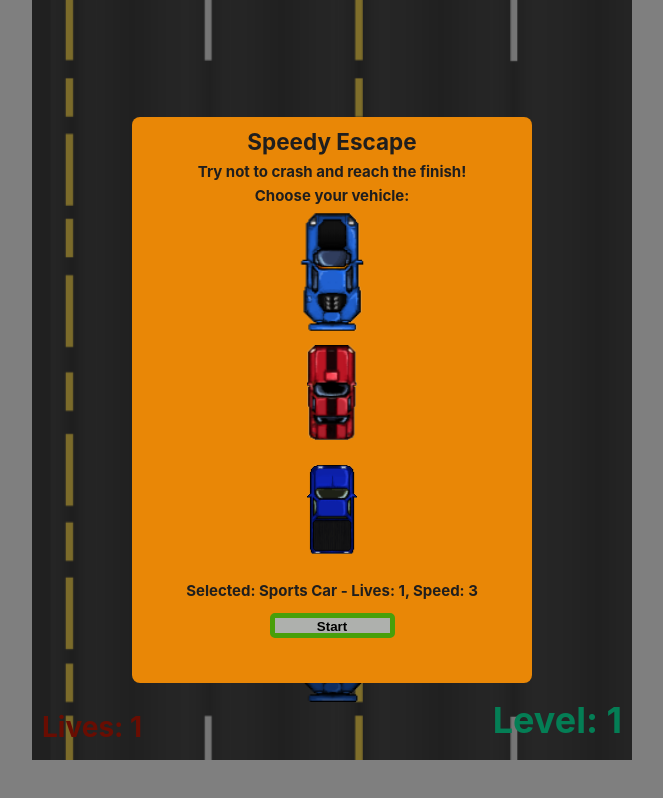
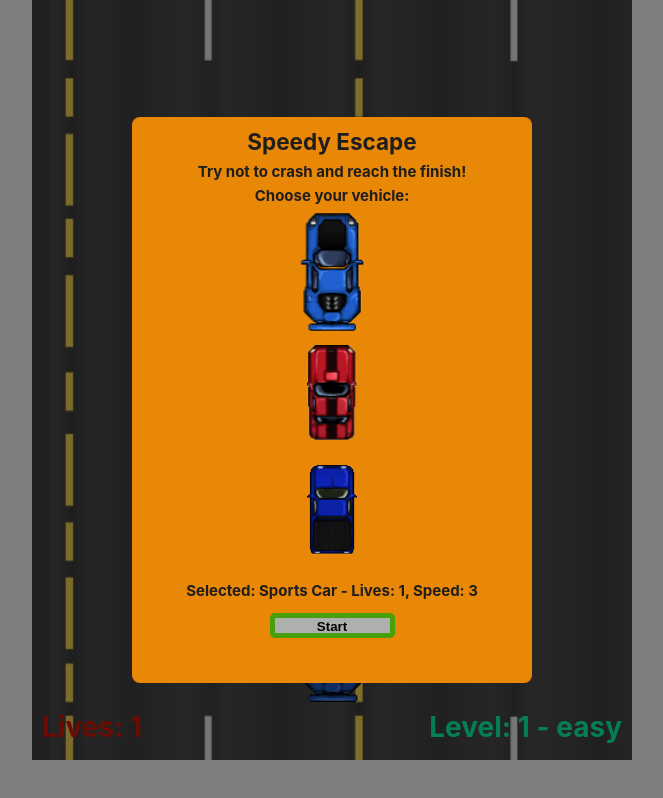
Before and after one commit to peter115342/webte1_final_PWA_Game, a Vue app: page / in a window 1280 px wide. Shown: the whole page, without its empty margins (308-971 px from the left). Built offline with nearby package versions, Linux system fonts and the light colour scheme.

Commit message:
Added reset after losing all lives

```diff
--- a/src/App.vue
+++ b/src/App.vue
@@ -6,7 +6,7 @@ import { ref } from 'vue';
 
 <template>
   <div class="main-container">
-    <GameRender @level-finished="openModal" />
+    <GameRender @level-finished="openModal" @game-over="openModal" />
     <Modal :visible="isModalVisible" @close="closeModal" />
   </div>
 </template>
--- a/src/components/GameRender.vue
+++ b/src/components/GameRender.vue
@@ -15,11 +15,15 @@
 
     <div class="lives-container"> Lives: {{ selectedVehicleLives }}</div>
 
-    <div class="finish-line" v-if="showFinishLine">Finish Line</div>
+    <div class="finish-line" v-if="showFinishLine">
+      <img
+        :style="{ left: `${finishLine.x}px`, top: `${finishLine.y}px`, width: '100px', position: 'absolute' }"
+        src="@/assets/finish_flag.png"
+        alt="Finish Flag"
+      />
+    </div>
 
-    <div class="level-counter">Level: {{ currentLevel }}</div>
-
-
+    <div class="level-counter">Level: {{ currentLevel }} - {{ getCurrentLevelDifficulty() }}</div>
   </div>
 </template>
 
@@ -52,7 +56,7 @@ export default {
       maxObstacles: 0,
       levels: [],
       showFinishLine: false,
-      finishLineY: 100,
+      finishLine: { x: 0, y: 0, speed: 2 }, // Finish line position and speed
       passedObstaclesCount: 0,
       displayModal: true,
       isGyroscopeSupported: false,
@@ -76,6 +80,16 @@ export default {
 
       if (newX >= 0 && newX + this.imageWidth <= renderWindowWidth) {
         this.imagePosition.x = newX;
+      }
+    },
+    getCurrentLevelDifficulty() {
+      const level = this.levels.find((lvl) => lvl.id === this.currentLevel);
+
+      if (level) {
+        return level.difficulty;
+      } else {
+        console.warn('Level not found:', this.currentLevel);
+        return 'Unknown';
       }
     },
     updateSelectedVehicle(vehicle) {
@@ -112,8 +126,8 @@ export default {
       const obstacleTop = obstacle.y;
       const obstacleBottom = obstacleTop + 65;
 
-      const horizontalOverlap = carLeft < obstacleRight && carRight > obstacleLeft;
-      const verticalOverlap = carTop < obstacleBottom && carBottom > obstacleTop;
+      const horizontalOverlap = carLeft-5 < obstacleRight && carRight+5 > obstacleLeft;
+      const verticalOverlap = carTop-5 < obstacleBottom && carBottom+5 > obstacleTop;
 
       if (horizontalOverlap && verticalOverlap) {
         console.log('Collision Detected:');
@@ -137,6 +151,8 @@ export default {
 
     if (this.selectedVehicleLives === 0) {
       console.log('Game Over!');
+      this.$emit('game-over');
+      this.resetGame();
     } else {
       console.log(`Lives remaining: ${this.selectedVehicleLives}`);
     }
@@ -149,20 +165,25 @@ export default {
 
         const images = [obstacleVanImage, obstacleTaxiImage, obstacleAmbulanceImage];
 
+        const obstacleWidth = window.innerWidth <= 600 ? 40 : 65; // Adjusted width based on window width
+
         const newObstacle = {
           id: this.obstacles.length + 1,
-      x: Math.random() * (this.$refs.renderWindow.clientWidth - 65), // Adjusted for the width of the obstacle
+          x: Math.random() * (this.$refs.renderWindow.clientWidth - obstacleWidth),
           y: Math.random() * -450,
-      width: 65,
+          width: obstacleWidth,
           speed: this.selectedVehicleSpeed * 2,
           image: images[Math.floor(Math.random() * images.length)],
           zIndex: 0,
         };
 
-    // Check for collisions with existing obstacles
         const collision = this.visibleObstacles.some((obstacle) => {
-      const horizontalOverlap = Math.abs(newObstacle.x - obstacle.x) < 65;
-      const verticalOverlap = Math.abs(newObstacle.y - obstacle.y) < 65;
+          const horizontalGap = 15; // Adjust the desired horizontal gap
+          const verticalGap = 15;
+
+          const horizontalOverlap = Math.abs(newObstacle.x - obstacle.x) < (obstacleWidth + horizontalGap);
+          const verticalOverlap = Math.abs(newObstacle.y - obstacle.y) < (obstacleWidth + verticalGap);
+
           return horizontalOverlap && verticalOverlap;
         });
 
@@ -170,16 +191,14 @@ export default {
           this.obstacles.push(newObstacle);
           this.visibleObstacles.push(newObstacle);
 
-      // Increment passed obstacles count
           this.passedObstaclesCount++;
         }
       }
     },
-
     resetGame() {
       this.obstacles = [];
       this.visibleObstacles = [];
-
+      this.passedObstaclesCount = 0;
       this.displayModal = true;
       this.modalClosed = false;
     },
@@ -248,7 +267,6 @@ export default {
             this.addObstacle();
           }
 
-          // Check if the player has reached the finish line
           if (this.passedObstaclesCount >= 20 && !this.showFinishLine) {
             this.showFinishLine = true;
             this.nextLevel();
@@ -259,23 +277,25 @@ export default {
       }, 16);
     },
 
+    moveFinishLine() {
+      if (this.showFinishLine && this.finishLine.y < this.$refs.renderWindow.clientHeight) {
+        this.finishLine.y += this.finishLine.speed;
+      }
+    },
+
+    startFinishLineMovement() {
+      setInterval(() => {
+        this.moveFinishLine();
+      }, 16);
+    },
+
     nextLevel() {
-      console.log('Level completed! Moving to the next level.');
       this.showFinishLine = false;
-
-      // Reset passed obstacles count for the next level
       this.passedObstaclesCount = 0;
-
-      // Increase the current level
       this.currentLevel++;
-
-      // Set displayModal to true to show the modal for picking a car again
       this.displayModal = true;
-
-      // Load the next level
       this.loadLevel(this.currentLevel);
 
-      // Reset player position and other necessary values for the new level
       this.imagePosition.x = (this.$refs.renderWindow.clientWidth - this.imageWidth) / 2;
       this.imagePosition.y = (this.$refs.renderWindow.clientHeight - this.imageWidth) / 1.2;
 
@@ -294,7 +314,6 @@ export default {
 
     moveCarWithGyroscope(tiltLR) {
       const sensitivity = 2.5;
-
       const newX = this.imagePosition.x + tiltLR * sensitivity;
 
       const renderWindowWidth = this.$refs.renderWindow.clientWidth;
@@ -303,17 +322,12 @@ export default {
       if (newX >= 0 && newX + this.imageWidth <= renderWindowWidth) {
         this.imagePosition.x = newX;
       }
-
-      if (newY >= 0 && newY + this.imageWidth <= renderWindowHeight) {
-        this.imagePosition.y = newY;
-      }
     },
   },
   mounted() {
+
     const isProduction = process.env.NODE_ENV === 'production';
-    const baseURL = isProduction
-      ? 'https://webte1.fei.stuba.sk/~xmuzslay/anbzvavapva/'
-      : '/';
+    const baseURL = isProduction ? 'https://webte1.fei.stuba.sk/~xmuzslay/anbzvavapva/' : '/';
     const jsonPath = `${baseURL}cars.json`;
 
     fetch(jsonPath)
@@ -342,6 +356,7 @@ export default {
     } else {
       this.imagePosition.y = (this.$refs.renderWindow.clientHeight - this.imageWidth) / 1.2;
     }
+
     eventBus.on('vehicle-selected', this.updateSelectedVehicle);
     eventBus.on('closeModal', this.closeModal);
 
@@ -382,6 +397,13 @@ img {
   position: absolute;
 }
 
+
+  .lives-container,
+  .finish-line,
+  .level-counter {
+    font-size: 2px;
+  }
+
 .lives-container {
   position: absolute;
   bottom: 10px;
@@ -405,10 +427,8 @@ img {
   position: absolute;
   bottom: 10px;
   right: 10px;
-  font-size: 36px;
+  font-size: 28px;
   color: #08fcab;
   font-weight: bolder;
 }
-
-
 </style>
```
Lines whose indentation alone changed are shown as unchanged.
